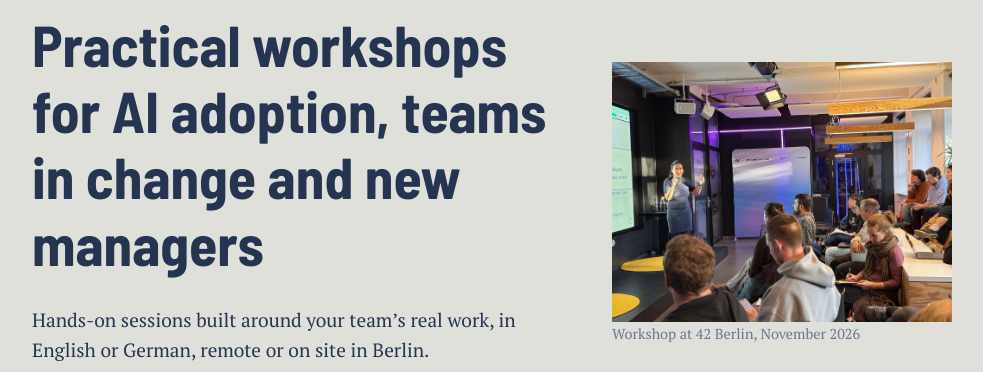
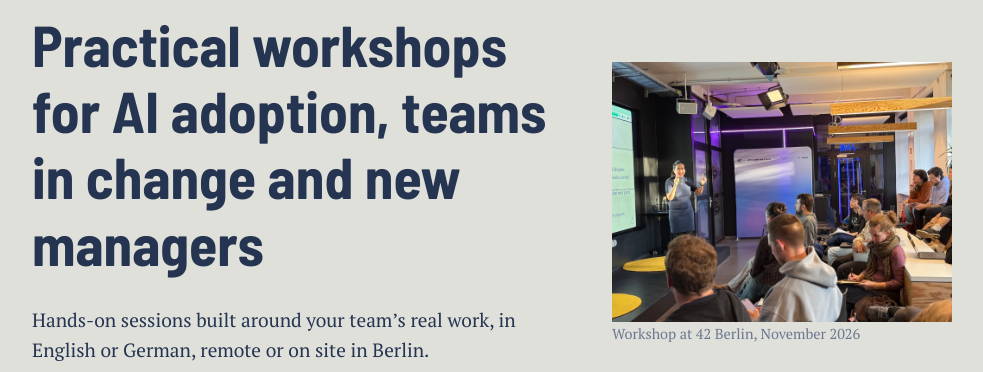
Before and after one commit to ooisherilyn/ooisherilyn.github.io, a plain HTML site: page freelance.html in a window 1280 px wide. Shown: the part 164-536 px from the top of the page, without its empty margins (148-1131 px from the left). Drawn offline with Linux system fonts and the light colour scheme.

Commit message:
Add files via upload

```diff
--- a/freelance.html
+++ b/freelance.html
@@ -43,7 +43,7 @@
   blockquote cite{display:block;font-style:normal;font-family:var(--head);color:var(--slate);margin-top:8px;font-size:.95rem}
   .note{font-size:.9rem;color:var(--slate)}
   .hero-grid{display:grid;grid-template-columns:1fr auto;gap:32px;align-items:center}
-  .portrait{margin:0;max-width:340px}.portrait img{width:340px;height:260px;object-fit:cover;display:block}
+  .portrait{margin:0;max-width:340px}.portrait img{width:340px;height:260px;object-fit:cover;object-position:22% 40%;display:block}
   .cols2{display:grid;gap:20px;grid-template-columns:1fr 1fr}
   .av{width:72px;height:72px;border-radius:50%;object-fit:cover;flex:none}
   .av-i{width:72px;height:72px;border-radius:50%;flex:none;background:var(--purple);color:var(--paper);display:flex;align-items:center;justify-content:center;font-family:var(--head);font-weight:700;font-size:1.4rem;font-style:normal}
```
